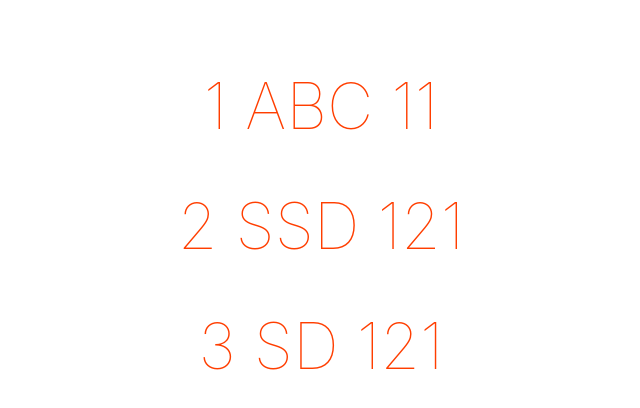
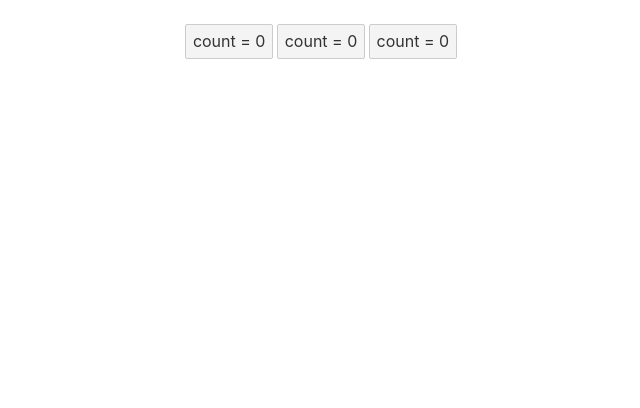
Before and after one commit to tanmayagrwl/Svelte, a Svelte app: page / in a window 1280 px wide. Shown: the top 408 px of the page, without its empty margins (319-959 px from the left). Built offline with nearby package versions, Linux system fonts and the light colour scheme.

Commit message:
event handling

```diff
--- a/src/App.svelte
+++ b/src/App.svelte
@@ -1,36 +1,19 @@
 <script>
-	const names= ['bruce', 'clark', 'diana']
-	const age= ['11', '12', '13']
-	const deets = [
-		{first : 'abc', age: 11},
-		{first : 'ssd', age: 121},
-		{first : 'sd', age: 121},
-	]
+	let count = 0
+	function handleClick(event,stepsize){
+		console.log(event)
+		count+=stepsize
+	}
 </script>
 
 <main>
-	{#each deets as deet,index(deet.first)}
-	<h1>{index+1} {deet.first} {deet.age}</h1>
-	{/each}
+	<button on:click={()=> (count = count +1)}>count =  {count}</button>
+	<button on:click={(event)=>handleClick(event,5)}>count =  {count}</button>
+	<button on:click={(event)=>handleClick(event,10)}>count =  {count}</button>
 </main>
 
+
 <style>
-	.underline{
-		text-decoration:underline ;
-	}
-
-	.danger{
-		color: red;
-	}
-
-	.success{
-		color: olive;
-	}
-
-	.promoted{
-		font-style: italic;
-
-	}
 
 	main {
 		text-align: center;
```
